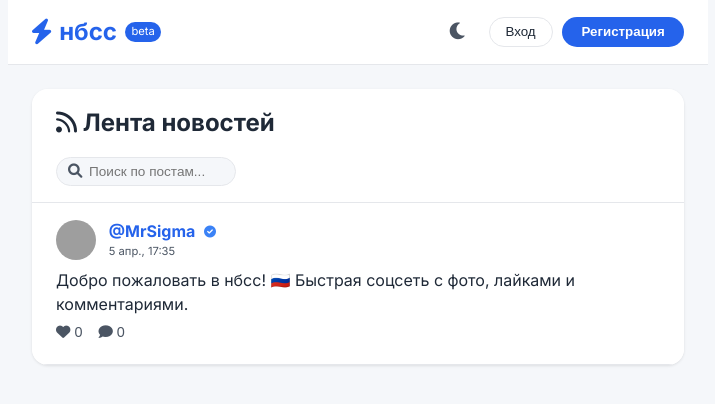
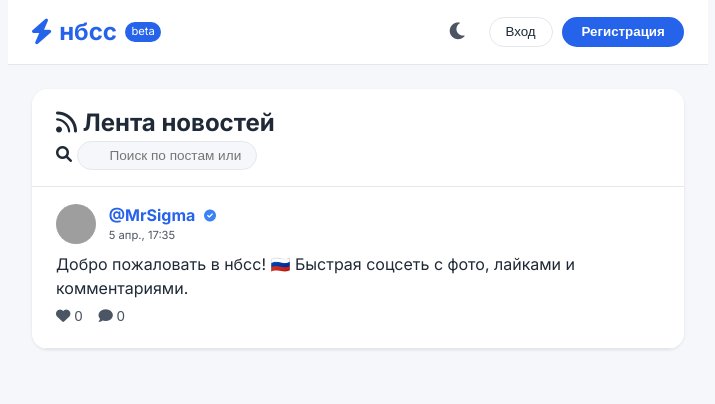
Before and after one commit to ahmaddudaev/nbss, a plain HTML site: page index.html in a window 1280 px wide. Shown: the whole page, without its empty margins (282-997 px from the left). Drawn offline with Linux system fonts and the light colour scheme; grey boxes are pictures that could not be loaded.

Commit message:
Update index.html

```diff
--- a/index.html
+++ b/index.html
@@ -32,9 +32,9 @@
             <div class="feed-header">
                 <h2><i class="fas fa-rss"></i> Лента новостей</h2>
                 <!-- Красивая строка поиска -->
-                <div class="search-wrapper">
-                    <i class="fas fa-search search-icon"></i>
-                    <input type="text" id="searchInput" placeholder="Поиск по постам..." class="search-input">
+                <div class="search-bar">
+                    <i class="fas fa-search"></i>
+                    <input type="text" id="searchInput" placeholder="Поиск по постам или авторам...">
                 </div>
             </div>
             <div id="postFormContainer" class="post-form-card hidden">
@@ -56,7 +56,7 @@
     </main>
 </div>
 
-<!-- Остальные модальные окна (без изменений) -->
+<!-- Модальные окна (те же, что были, плюс небольшие изменения для верификации) -->
 <div id="loginModal" class="modal"><div class="modal-content"><span class="close-modal">&times;</span><h3>Вход</h3><form id="loginForm"><input type="text" id="loginUsername" placeholder="Имя пользователя" required><input type="password" id="loginPassword" placeholder="Пароль" required><button type="submit" class="btn-primary full-width">Войти</button></form></div></div>
 <div id="registerModal" class="modal"><div class="modal-content"><span class="close-modal">&times;</span><h3>Регистрация</h3><form id="registerForm"><input type="text" id="regUsername" placeholder="Имя пользователя" required><input type="email" id="regEmail" placeholder="Email" required><input type="password" id="regPassword" placeholder="Пароль" required><button type="submit" class="btn-primary full-width">Зарегистрироваться</button></form></div></div>
 <div id="profileModal" class="modal"><div class="modal-content"><span class="close-modal">&times;</span><h3><i class="fas fa-user-edit"></i> Настройки профиля</h3><form id="profileForm"><div class="avatar-upload"><img id="profileAvatarPreview" class="profile-avatar-preview" src=""><label class="btn-outline" style="display:inline-block; margin-top:0.5rem;"><i class="fas fa-upload"></i> Загрузить аватар<input type="file" id="profileAvatarInput" accept="image/*" style="display:none;"></label></div><label>Имя пользователя</label><input type="text" id="profileUsername" required><label>Email</label><input type="email" id="profileEmail" required><label>Новый пароль (оставьте пустым)</label><input type="password" id="profilePassword"><button type="submit" class="btn-primary full-width">Сохранить</button></form></div></div>
```
